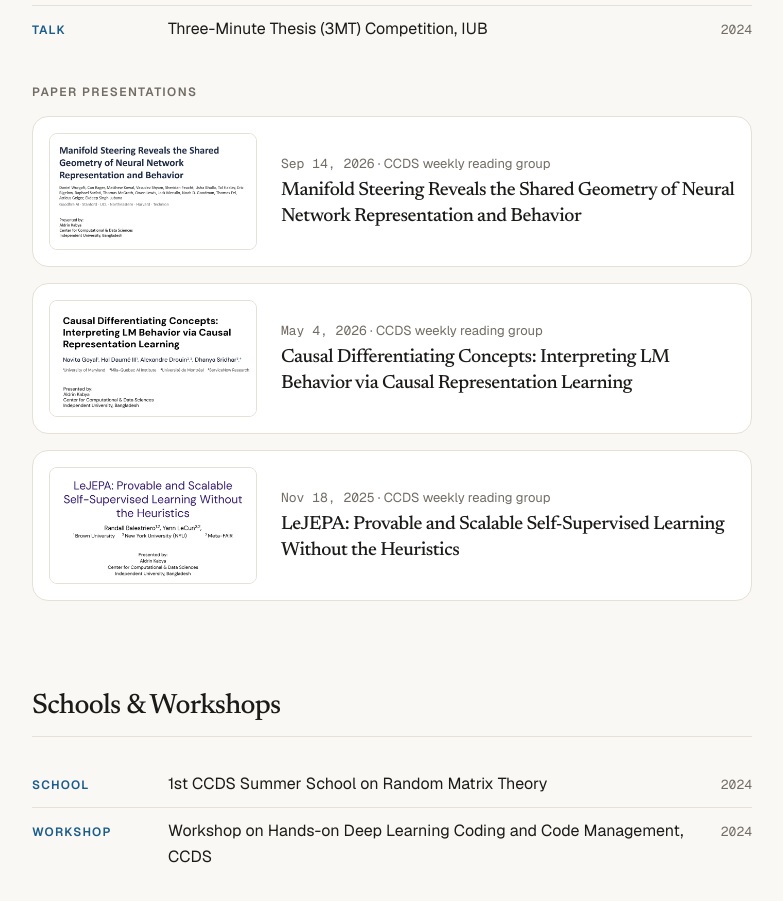
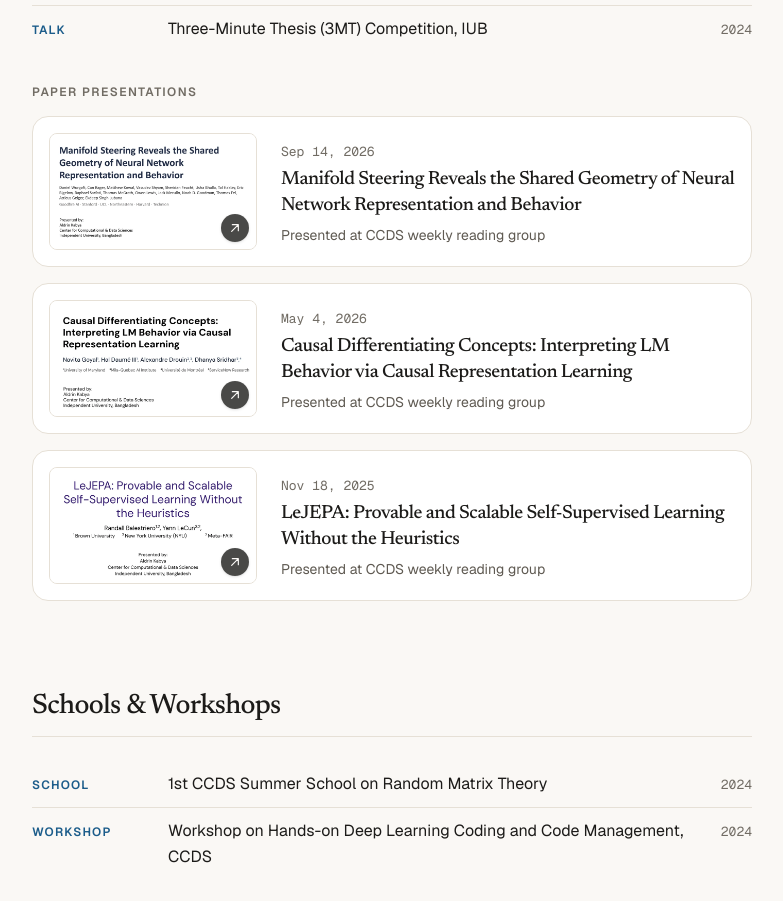
Before and after one commit to aldrinkabya/aldrinkabya.github.io, a Next.js app: page / in a window 1280 px wide. Shown: the part 4900-5801 px from the top of the page, without its empty margins (248-1031 px from the left). Built offline with nearby package versions, Linux system fonts and the light colour scheme.

Commit message:
Presentation cards: "Presented at CCDS weekly reading group" under the title, and an open-link badge on the preview

```diff
--- a/src/components/Talks.tsx
+++ b/src/components/Talks.tsx
@@ -2,6 +2,7 @@ import { presentations } from "@/content/presentations";
 import { talks } from "@/content/talks";
 import type { Talk } from "@/content/types";
 import { formatDate } from "@/lib/format";
+import { ArrowUpRightIcon } from "./Icons";
 import { Section } from "./Section";
 
 export const kindLabel: Record<Talk["kind"], string> = {
@@ -48,6 +49,7 @@ export function Talks() {
                 rel="noopener noreferrer"
                 className="group grid grid-cols-[8rem_1fr] items-center gap-4 rounded-2xl border border-border bg-surface p-3 transition-all duration-200 hover:shadow-card motion-safe:hover:-translate-y-0.5 sm:grid-cols-[13rem_1fr] sm:gap-6 sm:p-4"
               >
+                <div className="relative">
                   {/* eslint-disable-next-line @next/next/no-img-element -- static export: pre-sized WebP */}
                   <img
                     src={p.thumbnail}
@@ -58,17 +60,22 @@ export function Talks() {
                     decoding="async"
                     className="aspect-video w-full rounded-lg border border-border bg-white object-cover"
                   />
+                  {/* Marks the preview as a link to the slides. */}
+                  <span
+                    aria-hidden="true"
+                    className="absolute bottom-1.5 right-1.5 grid size-6 place-items-center rounded-full bg-fg/80 text-bg shadow-sm transition-colors group-hover:bg-accent sm:bottom-2 sm:right-2 sm:size-7"
+                  >
+                    <ArrowUpRightIcon className="size-3.5 sm:size-4" />
+                  </span>
+                </div>
                 <div className="min-w-0">
-                  <p className="text-[0.8125rem] text-subtle">
-                    <time dateTime={p.date} className="font-mono tabular-nums">
+                  <time dateTime={p.date} className="font-mono text-[0.8125rem] tabular-nums text-subtle">
                     {formatDate(p.date)}
                   </time>
-                    <span aria-hidden="true" className="hidden sm:inline"> · </span>
-                    <span className="block sm:inline">{p.event}</span>
-                  </p>
                   <p className="mt-1 font-serif text-[1rem] font-medium leading-snug tracking-tight group-hover:text-accent sm:text-[1.1875rem]">
                     {p.title}
                   </p>
+                  <p className="mt-1.5 text-sm text-muted">Presented at {p.event}</p>
                 </div>
               </a>
             </li>
--- a/src/content/types.ts
+++ b/src/content/types.ts
@@ -131,7 +131,7 @@ export interface Presentation {
   title: string;
   /** The day it was presented. */
   date: IsoDate;
-  /** Where it was presented, shown beside the date. */
+  /** Where it was presented, shown under the title as "Presented at ...". */
   event: string;
   /** Path under public/ to the slides PDF. */
   slides: string;
```
Lines whose indentation alone changed are shown as unchanged.
